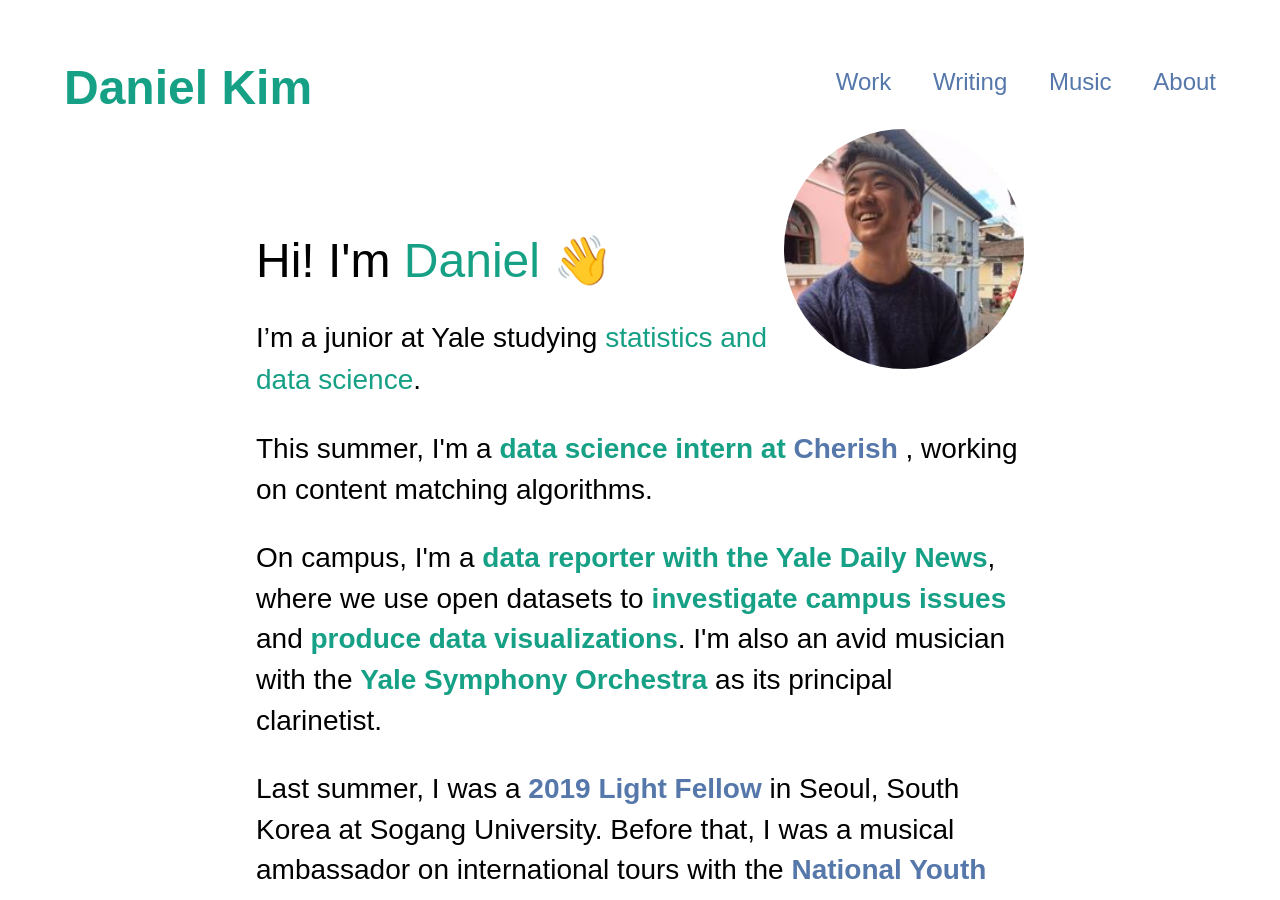
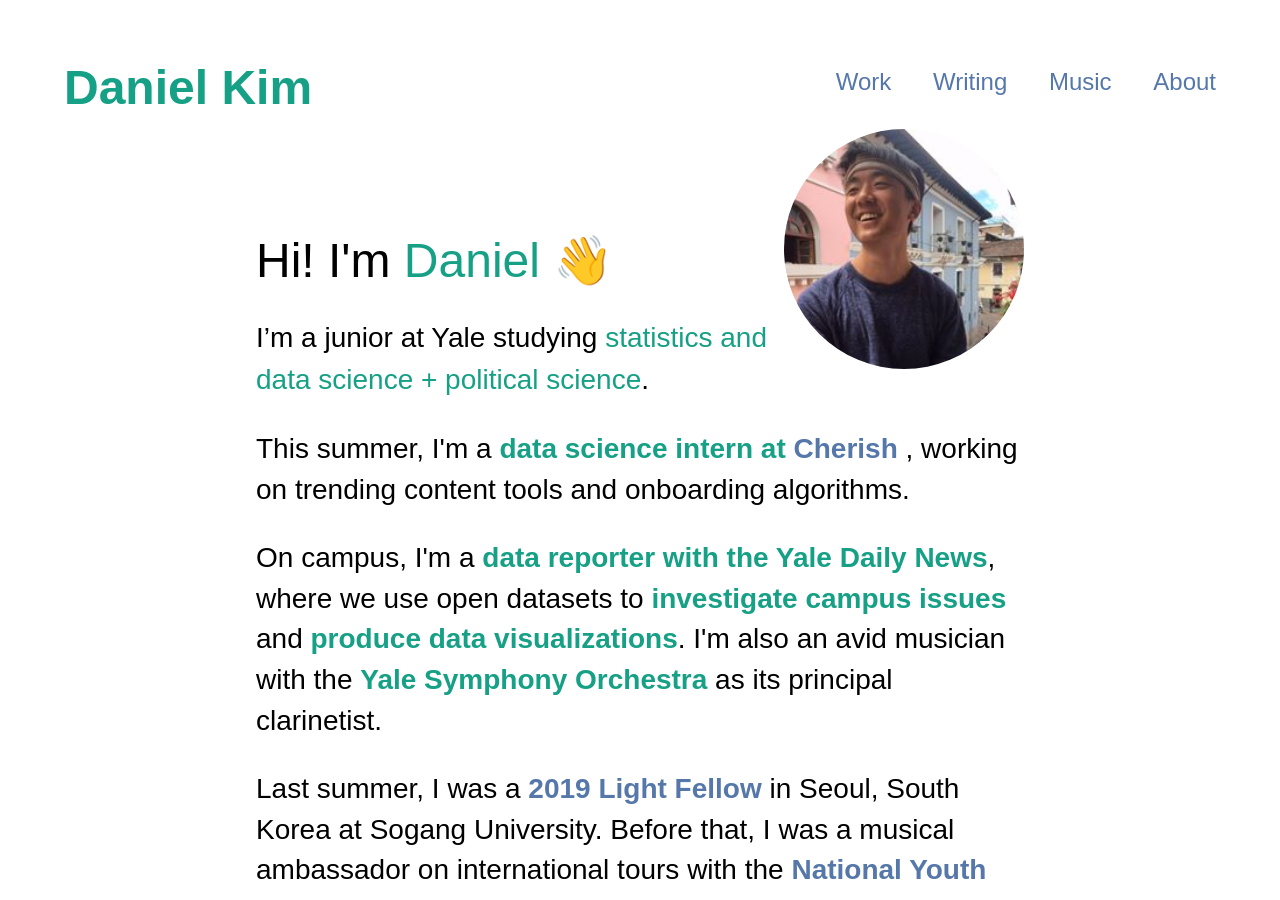
Before and after one commit to danielk56/danielk56.github.io, a Jekyll site: the page built from about.html, in a window 1280 px wide and 900 px high. Built offline with Jekyll 4.4.1, drawn with Linux system fonts in a browser that asks for light colours.

Commit message:
Update about.html

```diff
--- a/about.html
+++ b/about.html
@@ -6,13 +6,13 @@ layout: page
     <img id="bio-prof-pic" src="/assets/img/profile.jpg">
     <span class="home-top"></span>
     <span class="home-title">Hi! I'm <span class="green">Daniel</span> 👋</span>
-    <span class="home-subtitle">I’m a junior at Yale studying <span class="green">statistics and data science</span>.
+    <span class="home-subtitle">I’m a junior at Yale studying <span class="green">statistics and data science + political science</span>.
 
-     <p class="home-blurb">This summer, I'm a <strong>data science intern at</strong> <a href="https://www.hellocherish.com/"> Cherish </a>, working on content matching algorithms.</p>
+     <p class="home-blurb">This summer, I'm a <strong>data science intern at</strong> <a href="https://www.hellocherish.com/"> Cherish </a>, working on trending content tools and onboarding algorithms.</p>
 
     <p class="home-blurb">On campus, I'm a <strong>data reporter with the Yale Daily News</strong>, where we use open datasets to <strong>investigate campus issues</strong> and <strong>produce data visualizations</strong>. I'm also an avid musician with the <strong> Yale Symphony Orchestra </strong> as its principal clarinetist.</p>
 
-    <p class="home-blurb">Last summer, I was a <a href="https://light.yale.edu/about/latest-fellowship-winners" style="font-weight: 600"> 2019 Light Fellow</a> in Seoul, South Korea at Sogang University. Before that, I was a musical ambassador on international tours with the <a href="https://www.carnegiehall.org/Education/Young-Musicians/National-Youth-Ensembles/NYO-USA/NYO-USA-2017"> National Youth Orchestra of the United States of America.</a>.</p>
+    <p class="home-blurb">Last summer, I was a <a href="https://light.yale.edu/about/latest-fellowship-winners" style="font-weight: 600"> 2019 Light Fellow</a> in Seoul, South Korea at Sogang University. Before that, I was a musical ambassador on international tours with the <a href="https://www.carnegiehall.org/Education/Young-Musicians/National-Youth-Ensembles/NYO-USA/NYO-USA-2017"> National Youth Orchestra of the United States of America.</a></p>
 
     <div class="home-pills">More about me</div>
 
```
